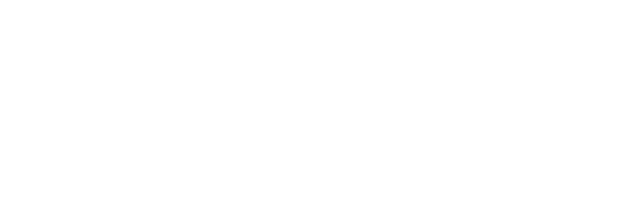
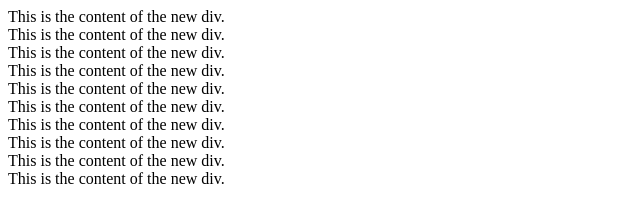
Before and after one commit to suyogbud/TicTacToe, a plain HTML site: page index.html in a window 1280 px wide. Shown: the whole page, without its empty margins (0-640 px from the left). Drawn offline with Linux system fonts and the light colour scheme.

Commit message:
some basic logic to change div in js

```diff
--- a/index.html
+++ b/index.html
@@ -4,9 +4,11 @@
     <meta charset="UTF-8">
     <meta http-equiv="X-UA-Compatible" content="IE=edge">
     <meta name="viewport" content="width=device-width, initial-scale=1.0">
+    <link rel="stylesheet" href="style/style.css">
     <title>TicTacToe</title>
 </head>
 <body>
-
+    <div class="board"></div>
+    <script src="js/script.js"></script>
 </body>
 </html>
--- a/js/script.js
+++ b/js/script.js
@@ -0,0 +1,10 @@
+let board = document.querySelector('.board')
+for(let i = 0; i<=9; i++){
+
+    let newDiv = document.createElement('div');
+
+    newDiv.setAttribute('class','cell');
+    newDiv.innerHTML = "This is the content of the new div."
+
+    board.appendChild(newDiv);
+}
```
